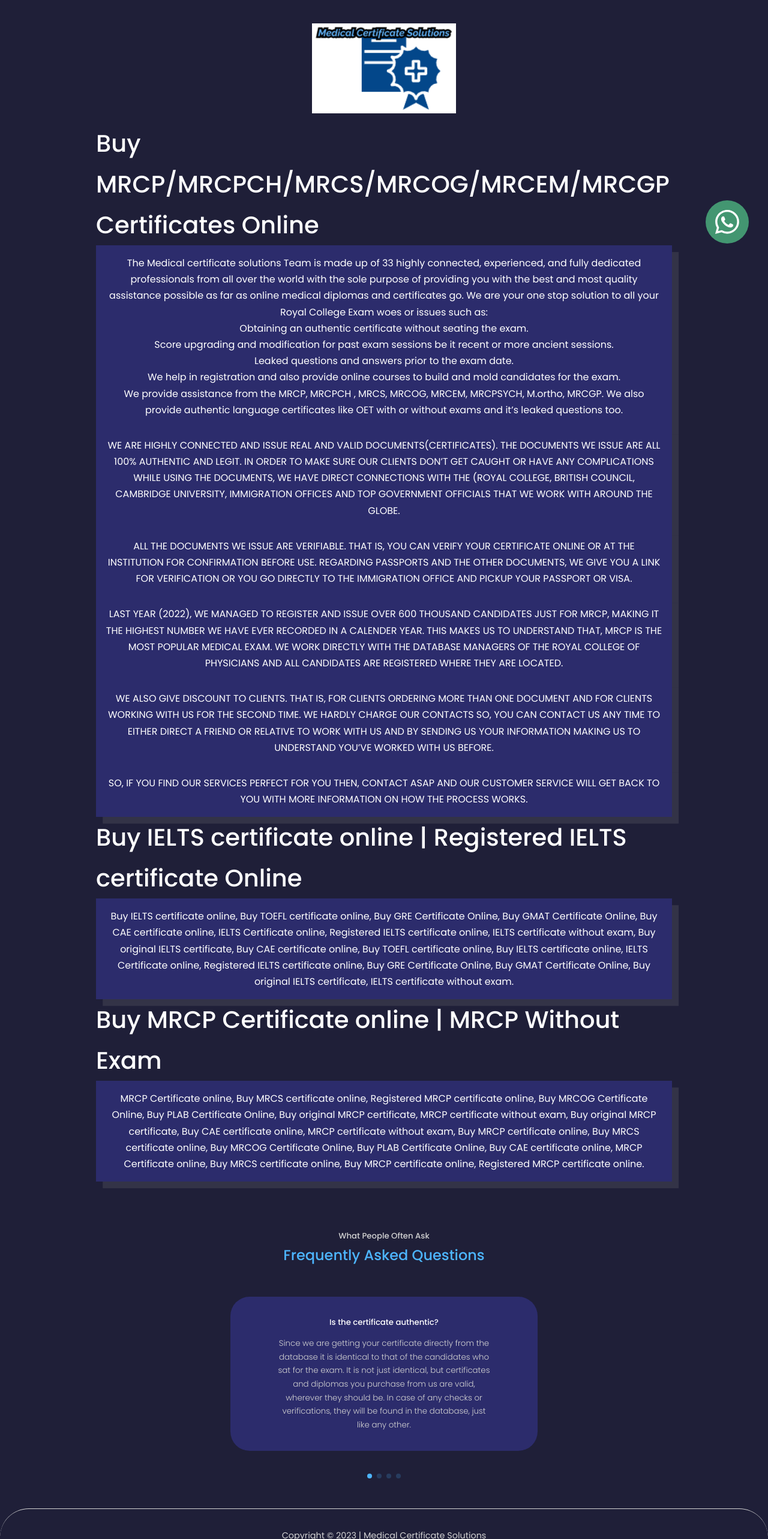
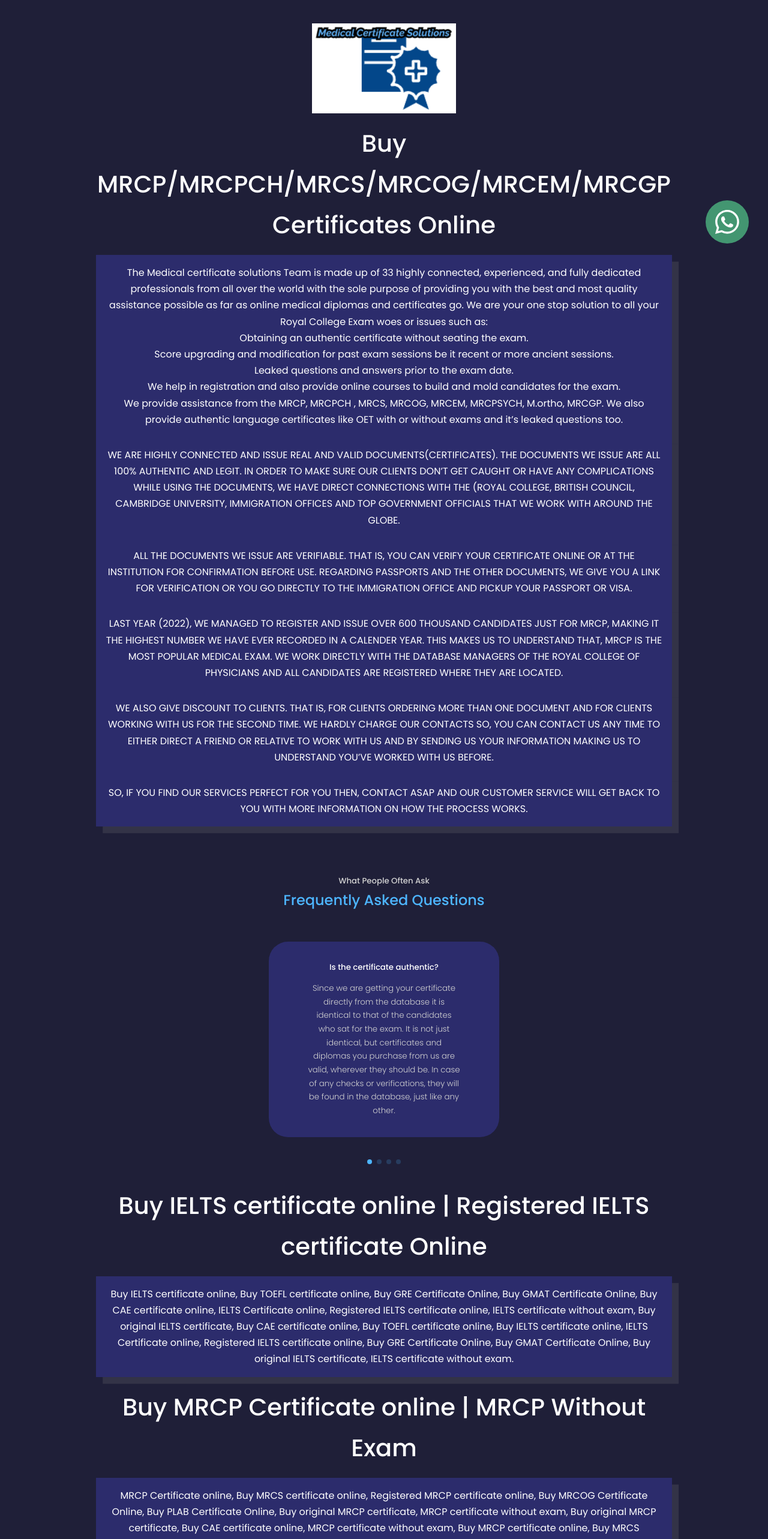
Before and after one commit to DonCarlio/medicalcertificatesolutions, a React (Create React App) app: page /about in a window 1280 px wide. Shown: the part 234-2800 px from the top of the page at 60% size. Built offline with nearby package versions, Linux system fonts and the light colour scheme.

Commit message:
Style content changes

```diff
--- a/src/App.css
+++ b/src/App.css
@@ -29,3 +29,10 @@
 .omni-chat:hover {
   color: azure;
 }
+
+.center {
+  text-align: center;
+  margin: 1rem auto;
+  display: flex;
+  justify-content: center;
+}
--- a/src/pages/about/About.jsx
+++ b/src/pages/about/About.jsx
@@ -14,7 +14,7 @@
               <h2>About Us</h2>
               <img src={logo} alt="buy medical certificates logo" className='about__logo' />
             <div className='container'>
-              <h1>Buy MRCP/MRCPCH/MRCS/MRCOG/MRCEM/MRCGP Certificates Online</h1>
+              <h1 className='center'>Buy MRCP/MRCPCH/MRCS/MRCOG/MRCEM/MRCGP Certificates Online</h1>
               <p className='paved'>
                 The Medical certificate solutions Team is made up of 33 highly connected, experienced, and fully dedicated professionals from all over the world with the sole purpose of providing you with the best and most quality assistance possible as far as online medical diplomas and certificates go. We are your one stop solution to all your Royal College Exam woes or issues such as:
                 <ul>
@@ -36,16 +36,16 @@
 
               <p className='paved'>SO, IF YOU FIND OUR SERVICES PERFECT FOR YOU THEN, CONTACT ASAP AND OUR CUSTOMER SERVICE WILL GET BACK TO YOU WITH MORE INFORMATION ON HOW THE PROCESS WORKS.</p>
 
-              <h1>Buy IELTS certificate online | Registered IELTS certificate Online</h1>
+              <Faqs />
+
+              <h1 className='center'>Buy IELTS certificate online | Registered IELTS certificate Online</h1>
 
               <p className='paved'>Buy IELTS certificate online, Buy TOEFL certificate online, Buy GRE Certificate Online, Buy GMAT Certificate Online, Buy CAE certificate online, IELTS Certificate online, Registered IELTS certificate online, IELTS certificate without exam, Buy original IELTS certificate, Buy CAE certificate online, Buy TOEFL certificate online, Buy IELTS certificate online, IELTS Certificate online, Registered IELTS certificate online, Buy GRE Certificate Online, Buy GMAT Certificate Online, Buy original IELTS certificate, IELTS certificate without exam.</p>
 
-              <h1>Buy MRCP Certificate online | MRCP Without Exam</h1>
+              <h1 className='center'>Buy MRCP Certificate online | MRCP Without Exam</h1>
 
               <p className='paved'>MRCP Certificate online, Buy MRCS certificate online, Registered MRCP certificate online, Buy MRCOG Certificate Online, Buy PLAB Certificate Online, Buy original MRCP certificate, MRCP certificate without exam, Buy original MRCP certificate, Buy CAE certificate online, MRCP certificate without exam, Buy MRCP certificate online, Buy MRCS certificate online, Buy MRCOG Certificate Online, Buy PLAB Certificate Online, Buy CAE certificate online, MRCP Certificate online, Buy MRCS certificate online, Buy MRCP certificate online, Registered MRCP certificate online.</p>
               </div>
-
-            <Faqs />
         </section>)
         : undefined
       }
```
